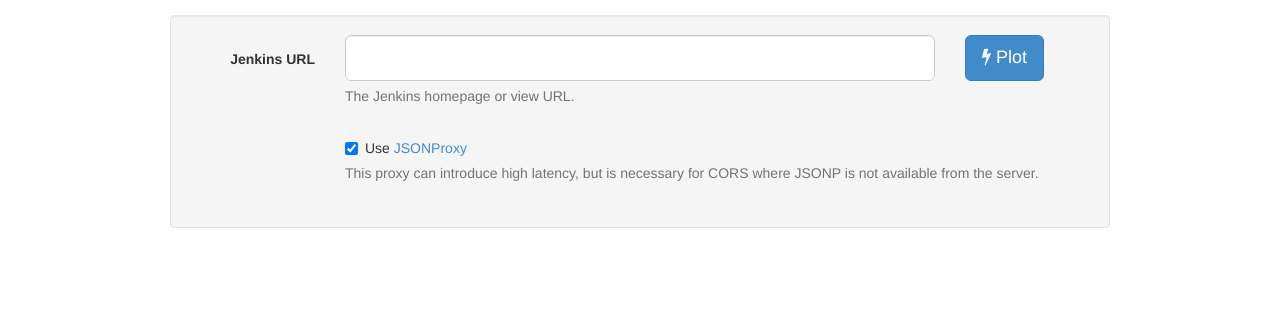
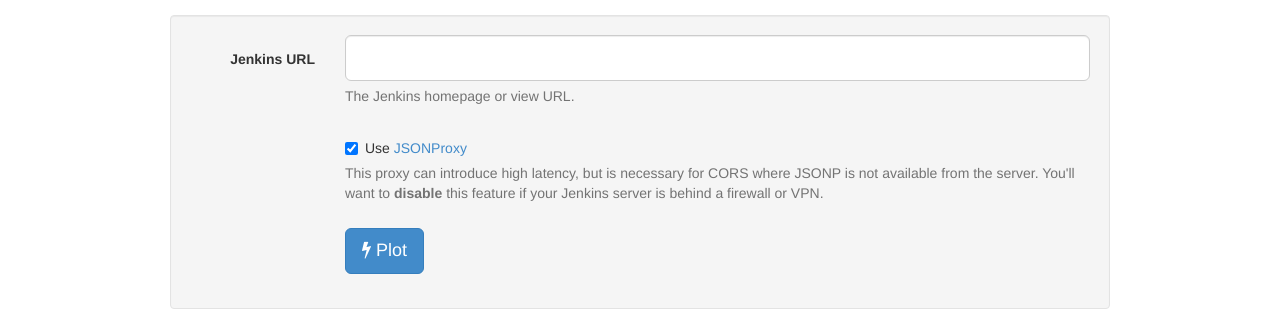
Before and after one commit to icio/jenkins-timeline, a website: page index.html in a window 1280 px wide. Shown: the part 163-495 px from the top of the page. Drawn offline with Linux system fonts and the light colour scheme.

Commit message:
Move 'Plot' to bottom of form

```diff
--- a/index.html
+++ b/index.html
@@ -107,15 +107,9 @@
             <form id="url-input" class="form-horizontal well">
               <div class="form-group form-group-lg">
                 <label class="col-sm-2 control-label">Jenkins URL</label>
-                <div class="col-sm-8">
+                <div class="col-sm-10">
                   <input type="text" class="form-control input-lg" />
                   <p class="help-block">The Jenkins homepage or view URL.</p>
-                </div>
-                <div class="col-sm-2">
-                  <button class="btn btn-lg btn-primary">
-                    <i class="fa fa-flash"></i>
-                    Plot
-                  </button>
                 </div>
               </div>
               <div class="form-group">
@@ -125,8 +119,16 @@
                       <input id="url-proxy" type="checkbox" checked="checked" />
                       Use <a href="https://jsonp.nodejitsu.com/">JSONProxy</a>
                     </label>
-                    <p class="help-block">This proxy can introduce high latency, but is necessary for CORS where JSONP is not available from the server.</p>
+                    <p class="help-block">This proxy can introduce high latency, but is necessary for CORS where JSONP is not available from the server. You'll want to <strong>disable</strong> this feature if your Jenkins server is behind a firewall or VPN.</p>
                   </div>
+                </div>
+              </div>
+              <div class="form-group">
+                <div class="col-sm-offset-2 col-sm-10">
+                  <button class="btn btn-lg btn-primary">
+                    <i class="fa fa-flash"></i>
+                    Plot
+                  </button>
                 </div>
               </div>
             </form>
```
